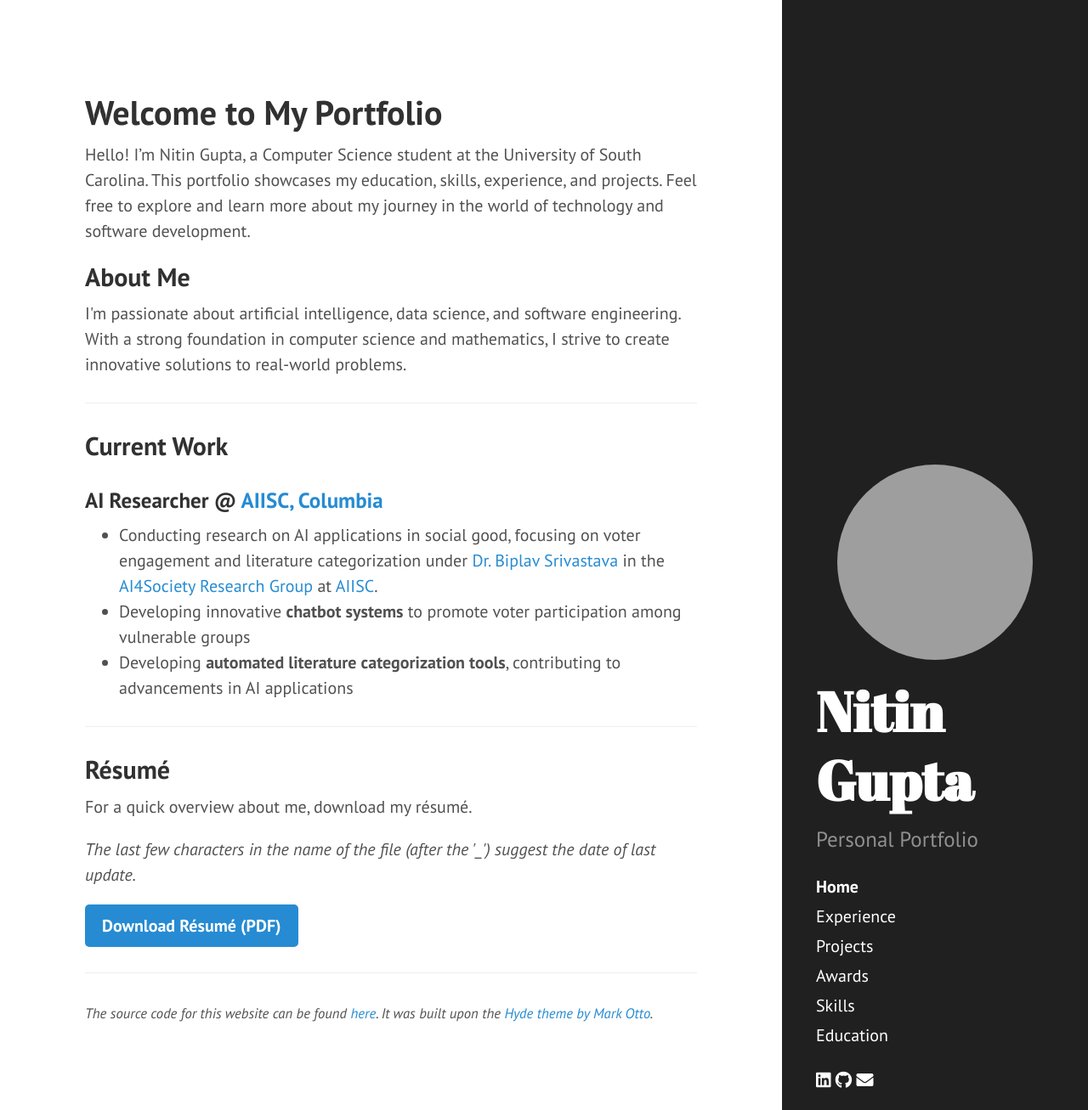
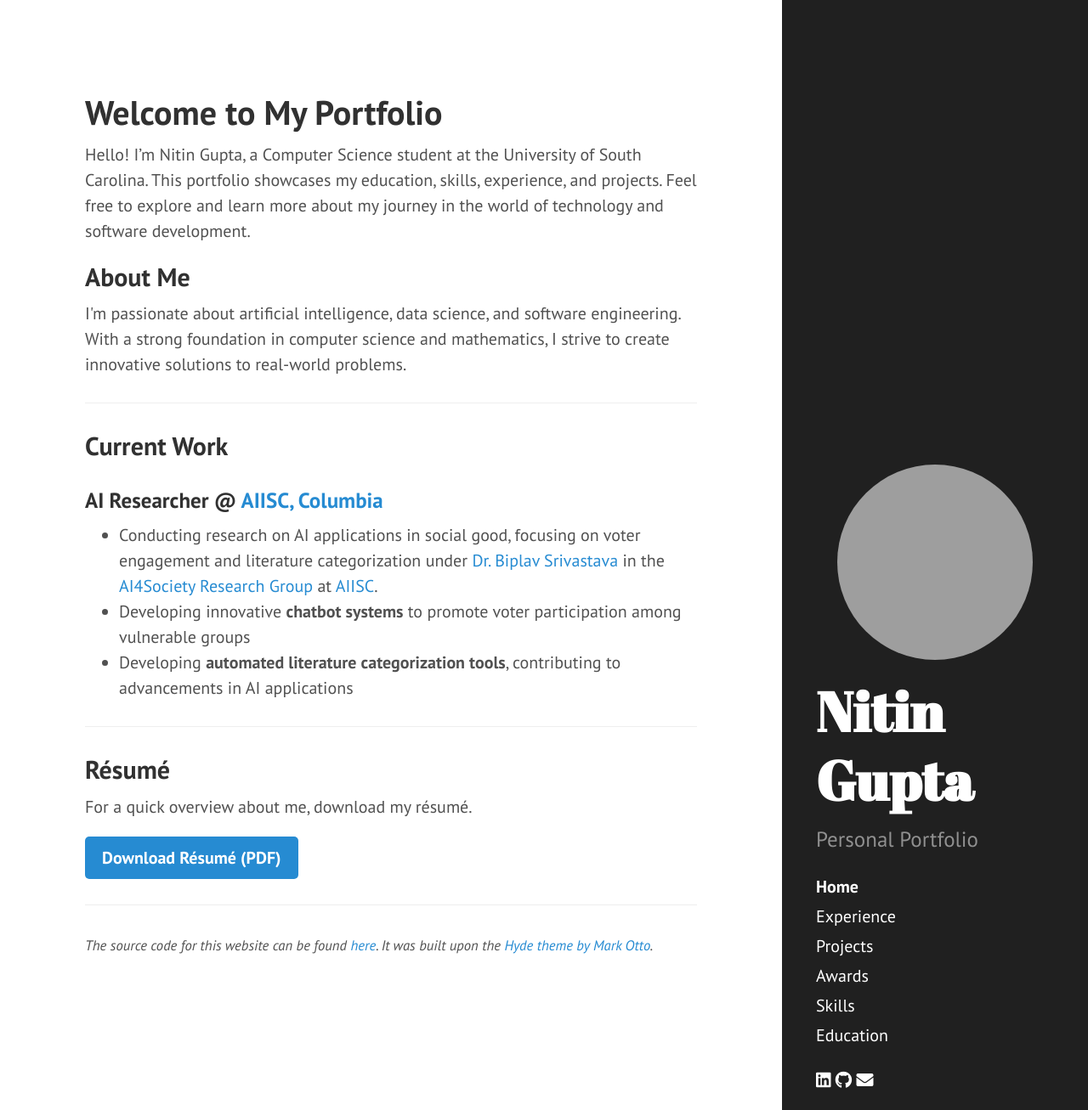
Before and after one commit to g-nitin/portfolio, a Jekyll site: the page built from index.md, in a window 1280 px wide and 1307 px high. Shown: the whole window at 85% size. Built offline with Jekyll 4.4.1, drawn with Linux system fonts in a browser that asks for light colours; Markdown is read by kramdown in place of the engine named in the settings; the list of posts is cut into pages by our own code.

Commit message:
Update résumé download link in index.md

```diff
--- a/index.md
+++ b/index.md
@@ -25,9 +25,7 @@
 
 For a quick overview about me, download my résumé.
 
-_The last few characters in the name of the file (after the \'\_\') suggest the date of last update._
-
-<a href="assets/Nitin_Gupta_Résumé_2024-09-20.pdf" class="resume-download-btn">Download Résumé (PDF)</a>
+<a href="assets/Nitin_Gupta_Résumé.pdf" class="resume-download-btn">Download Résumé (PDF)</a>
 
 ---
 <footer>
```
Also changed, not shown: 2 other files.
